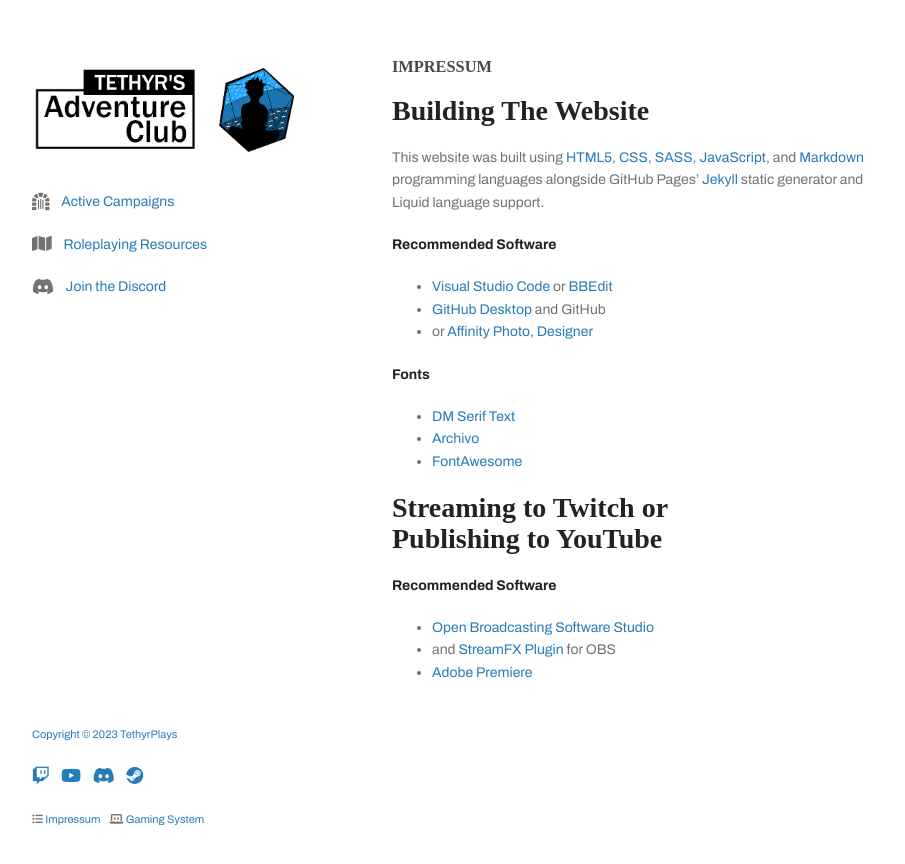
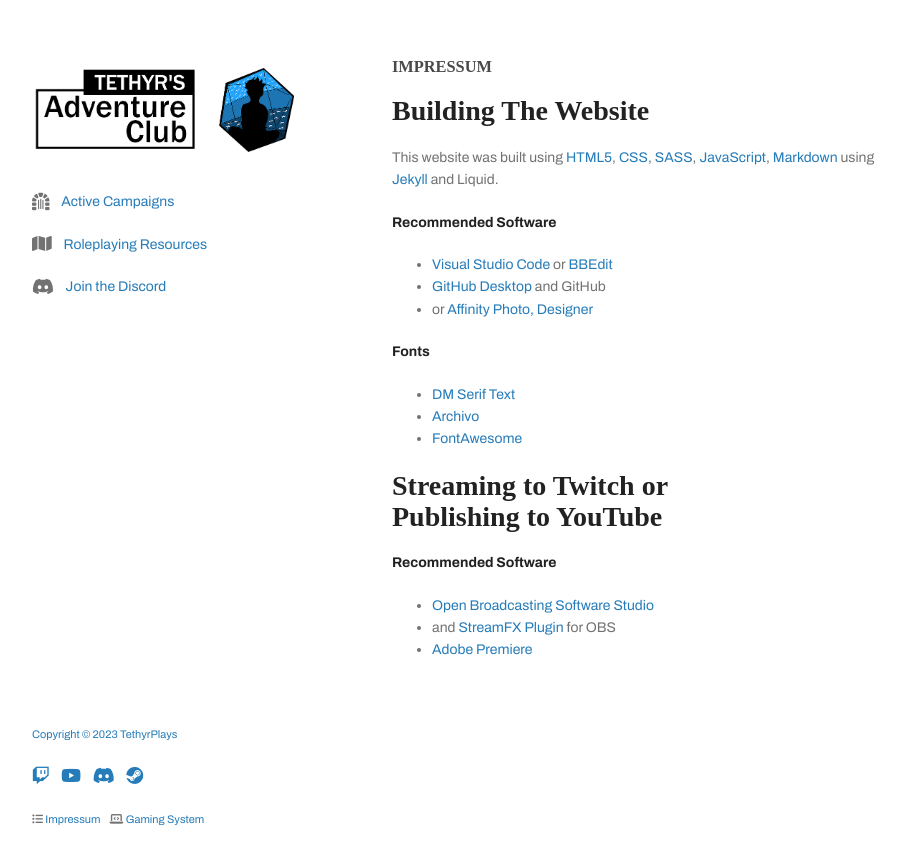
Before and after one commit to tethyrplays/tethyrplays, a Jekyll site: the page built from more-info/impressum.md, in a window 1280 px wide. Shown: the top 864 px of the page, without its empty margins (178-1083 px from the left). Built offline with Jekyll 4.4.1, drawn with Linux system fonts in a browser that asks for light colours; nearby versions of some CDN libraries; some web fonts are replaced; our own code applies the rules of GitHub Pages for plain Markdown files; the repository's description, which GitHub fills in, is left out.

Commit message:
Update impressum.md

```diff
--- a/more-info/impressum.md
+++ b/more-info/impressum.md
@@ -2,7 +2,7 @@
 
 # Building The Website
 
-This website was built using [HTML5](https://en.wikipedia.org/wiki/HTML5), [CSS](https://en.wikipedia.org/wiki/CSS), [SASS](https://en.wikipedia.org/wiki/Sass_(stylesheet_language)), [JavaScript](https://en.wikipedia.org/wiki/JavaScript), and [Markdown](https://en.wikipedia.org/wiki/Markdown) programming languages alongside GitHub Pages' [Jekyll](https://en.wikipedia.org/wiki/Jekyll_(software)) static generator and Liquid language support.
+This website was built using [HTML5](https://en.wikipedia.org/wiki/HTML5), [CSS](https://en.wikipedia.org/wiki/CSS), [SASS](https://en.wikipedia.org/wiki/Sass_(stylesheet_language)), [JavaScript](https://en.wikipedia.org/wiki/JavaScript), [Markdown](https://en.wikipedia.org/wiki/Markdown) using [Jekyll](https://en.wikipedia.org/wiki/Jekyll_(software)) and Liquid.
 
 **Recommended Software**
 * [Visual Studio Code](https://code.visualstudio.com/) or [BBEdit](https://www.barebones.com/products/bbedit/)
```
